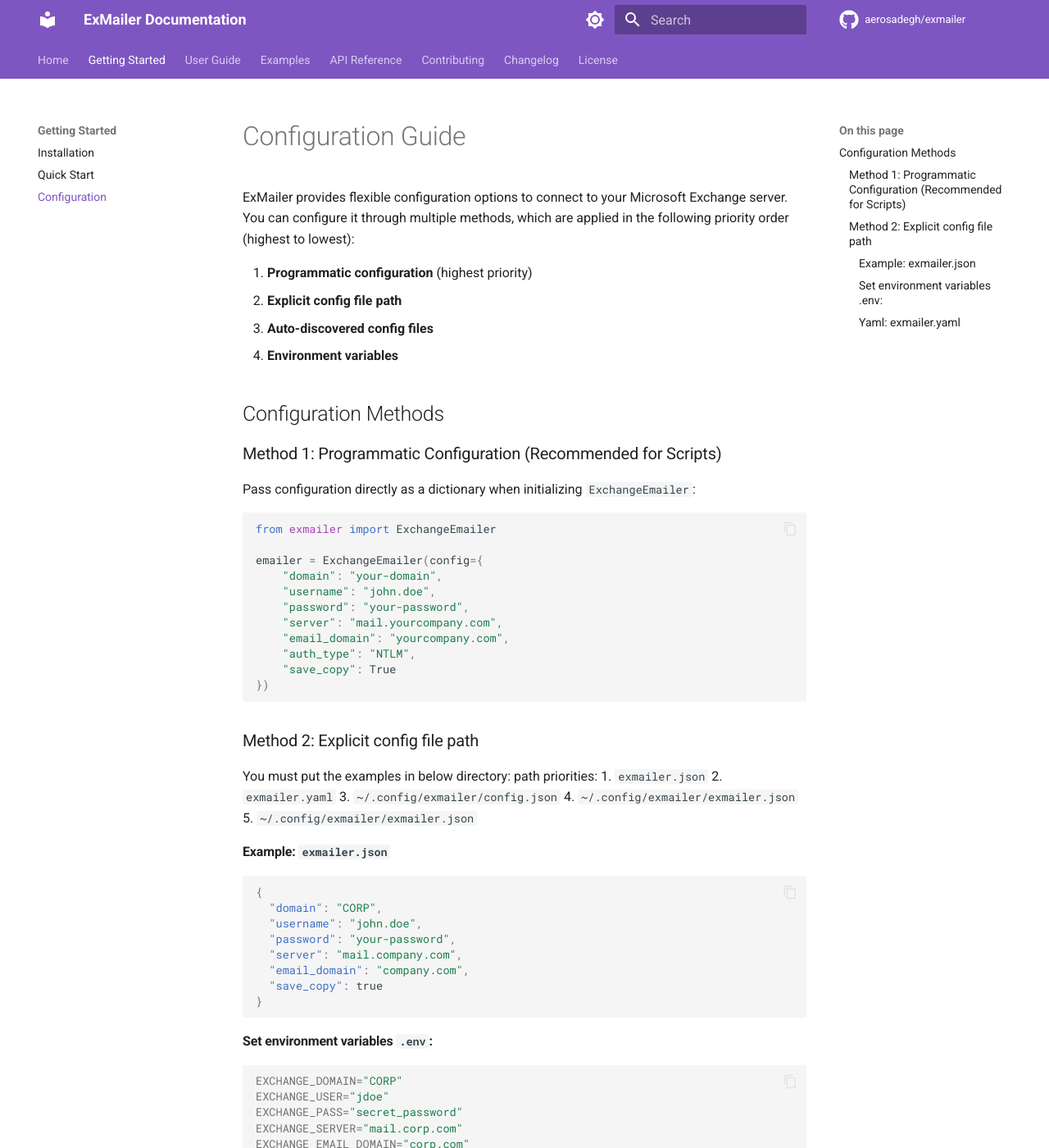
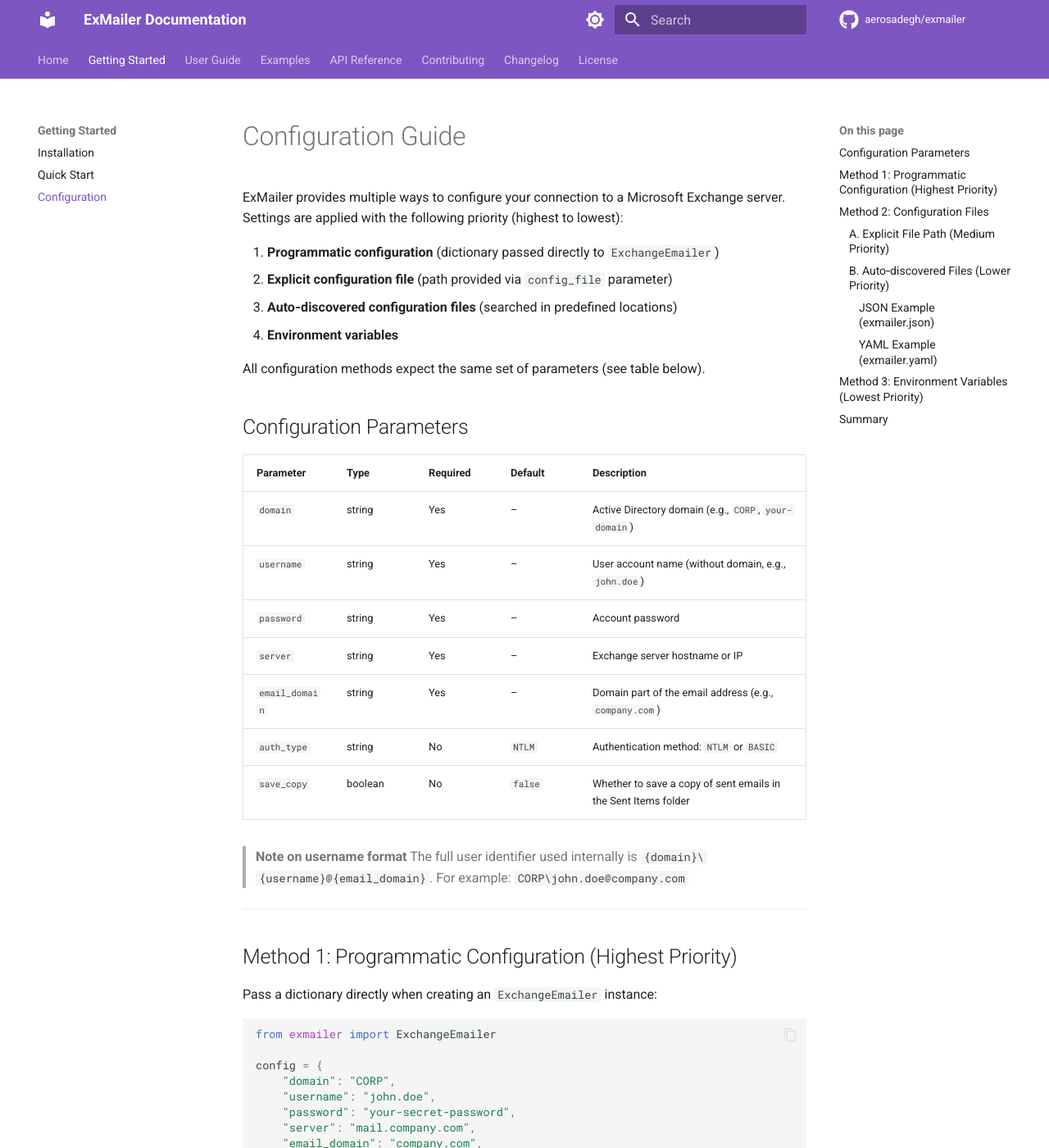
Before and after one commit to aerosadegh/exmailer, an MkDocs documentation site: the page built from docs/getting-started/configuration.md, in a window 1280 px wide and 1400 px high. Shown: the whole window at 82% size. Built offline with MkDocs 1.6.1 and Material for MkDocs 9.7.7, drawn with Linux system fonts in a browser that asks for light colours; comment, search, counter and statistics services are not loaded; the version menu is left out; some of the changed text lies outside the part shown.

Commit message:
docs: improved

````diff
--- a/docs/getting-started/configuration.md
+++ b/docs/getting-started/configuration.md
@@ -1,43 +1,80 @@
 # Configuration Guide
 
-ExMailer provides flexible configuration options to connect to your Microsoft Exchange server. You can configure it through multiple methods, which are applied in the following priority order (highest to lowest):
+ExMailer provides multiple ways to configure your connection to a Microsoft Exchange server. Settings are applied with the following priority (highest to lowest):
 
-1. **Programmatic configuration** (highest priority)
-2. **Explicit config file path**
-3. **Auto-discovered config files**
+1. **Programmatic configuration** (dictionary passed directly to `ExchangeEmailer`)
+2. **Explicit configuration file** (path provided via `config_file` parameter)
+3. **Auto‑discovered configuration files** (searched in predefined locations)
 4. **Environment variables**
 
-## Configuration Methods
+All configuration methods expect the same set of parameters (see table below).
 
-### Method 1: Programmatic Configuration (Recommended for Scripts)
+## Configuration Parameters
 
-Pass configuration directly as a dictionary when initializing `ExchangeEmailer`:
+| Parameter      | Type    | Required | Default  | Description |
+|----------------|---------|----------|----------|-------------|
+| `domain`       | string  | Yes      | –        | Active Directory domain (e.g., `CORP`, `your-domain`) |
+| `username`     | string  | Yes      | –        | User account name (without domain, e.g., `john.doe`) |
+| `password`     | string  | Yes      | –        | Account password |
+| `server`       | string  | Yes      | –        | Exchange server hostname or IP |
+| `email_domain` | string  | Yes      | –        | Domain part of the email address (e.g., `company.com`) |
+| `auth_type`    | string  | No       | `NTLM`   | Authentication method: `NTLM` or `BASIC` |
+| `save_copy`    | boolean | No       | `false`  | Whether to save a copy of sent emails in the Sent Items folder |
+
+> **Note on username format**
+> The full user identifier used internally is `{domain}\{username}@{email_domain}`.
+> For example: `CORP\john.doe@company.com`
+
+---
+
+## Method 1: Programmatic Configuration (Highest Priority)
+
+Pass a dictionary directly when creating an `ExchangeEmailer` instance:
 
 ```python
 from exmailer import ExchangeEmailer
 
-emailer = ExchangeEmailer(config={
-    "domain": "your-domain",
+config = {
+    "domain": "CORP",
     "username": "john.doe",
-    "password": "your-password",
-    "server": "mail.yourcompany.com",
-    "email_domain": "yourcompany.com",
-    "auth_type": "NTLM",
-    "save_copy": True
-})
+    "password": "your-secret-password",
+    "server": "mail.company.com",
+    "email_domain": "company.com",
+    "auth_type": "NTLM",       # optional
+    "save_copy": True           # optional
+}
+
+emailer = ExchangeEmailer(config=config)
 ```
 
-### Method 2: Explicit config file path
+This method overrides any file‑based or environment configuration.
 
-You must put the examples in below directory:
-path priorities:
-    1. `exmailer.json`
-    2. `exmailer.yaml`
-    3. `~/.config/exmailer/config.json`
-    4. `~/.config/exmailer/exmailer.json`
-    5. `~/.config/exmailer/exmailer.json`
+---
 
-#### Example: `exmailer.json`
+## Method 2: Configuration Files
+
+You can store settings in a JSON or YAML file. Two approaches are supported:
+
+### A. Explicit File Path (Medium Priority)
+
+Pass the file path using the `config_file` parameter:
+
+```python
+emailer = ExchangeEmailer(config_file="/path/to/exmailer.json")
+```
+
+### B. Auto‑discovered Files (Lower Priority)
+
+If no explicit path is given, ExMailer looks for configuration files in the following order (first found wins):
+
+1. `./exmailer.json`
+2. `./exmailer.yaml` / `./exmailer.yml`
+3. `~/.config/exmailer/config.json`
+4. `~/.config/exmailer/exmailer.json`
+5. `~/.config/exmailer/config.yaml` / `~/.config/exmailer/config.yml`
+6. `~/.config/exmailer/exmailer.yaml` / `~/.config/exmailer/exmailer.yml`
+
+#### JSON Example (`exmailer.json`)
 
 ```json
 {
@@ -50,24 +87,48 @@
 }
 ```
 
-#### Set environment variables `.env`:
+#### YAML Example (`exmailer.yaml`)
+
+```yaml
+domain: CORP
+username: john.doe
+password: your-password
+server: mail.company.com
+email_domain: company.com
+save_copy: true
+```
+
+> YAML does not allow trailing commas – the example above is correct.
+
+---
+
+## Method 3: Environment Variables (Lowest Priority)
+
+Set the following environment variables in your shell or a `.env` file (if you use `python-dotenv` or a similar loader):
+
 ```bash
 EXCHANGE_DOMAIN="CORP"
-EXCHANGE_USER="jdoe"
-EXCHANGE_PASS="secret_password"
-EXCHANGE_SERVER="mail.corp.com"
-EXCHANGE_EMAIL_DOMAIN="corp.com"
-EXCHANGE_AUTH_TYPE="NTLM" # or BASIC
-EXCHANGE_SAVE_COPY="true"
+EXCHANGE_USER="john.doe"
+EXCHANGE_PASS="your-password"
+EXCHANGE_SERVER="mail.company.com"
+EXCHANGE_EMAIL_DOMAIN="company.com"
+EXCHANGE_AUTH_TYPE="NTLM"      # optional, defaults to NTLM
+EXCHANGE_SAVE_COPY="true"       # optional, defaults to false
 ```
 
-#### Yaml: `exmailer.yaml`
+Boolean values accept `true`/`false`, `yes`/`no`, `1`/`0` (case‑insensitive).
 
-```yaml
-domain: "CORP",
-username: "john.doe",
-password: "your-password",
-server: "mail.company.com",
-email_domain: "company.com",
-save_copy: true
-```
+> Environment variables are only used if no configuration dictionary or file is supplied.
+
+---
+
+## Summary
+
+| Priority | Method                  | How to Use                                                                 |
+|----------|-------------------------|----------------------------------------------------------------------------|
+| 1        | Programmatic dictionary | `ExchangeEmailer(config={...})`                                            |
+| 2        | Explicit file           | `ExchangeEmailer(config_file="path/to/file")`                              |
+| 3        | Auto‑discovered file    | Place a JSON/YAML file in one of the predefined locations                  |
+| 4        | Environment variables   | Set `EXCHANGE_*` variables in your environment                             |
+
+Choose the method that best fits your use case – programmatic for scripts, configuration files for deployment, and environment variables for containerized or ephemeral environments.
````
